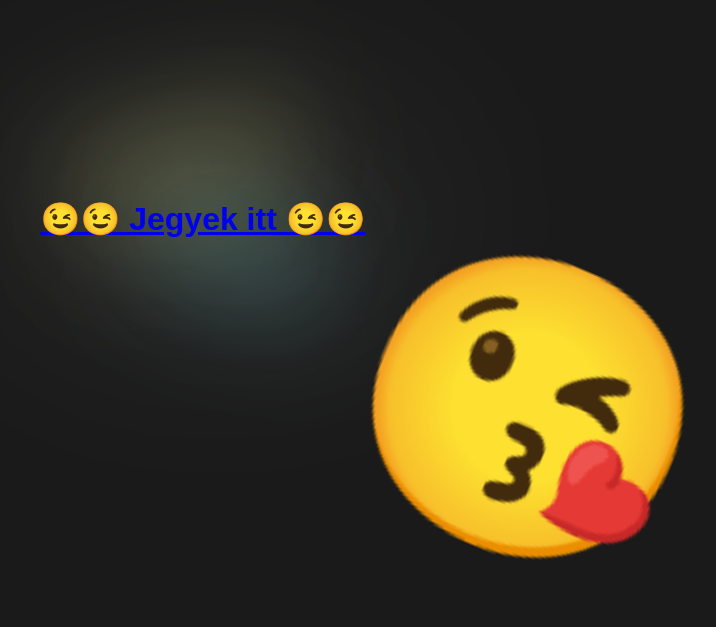
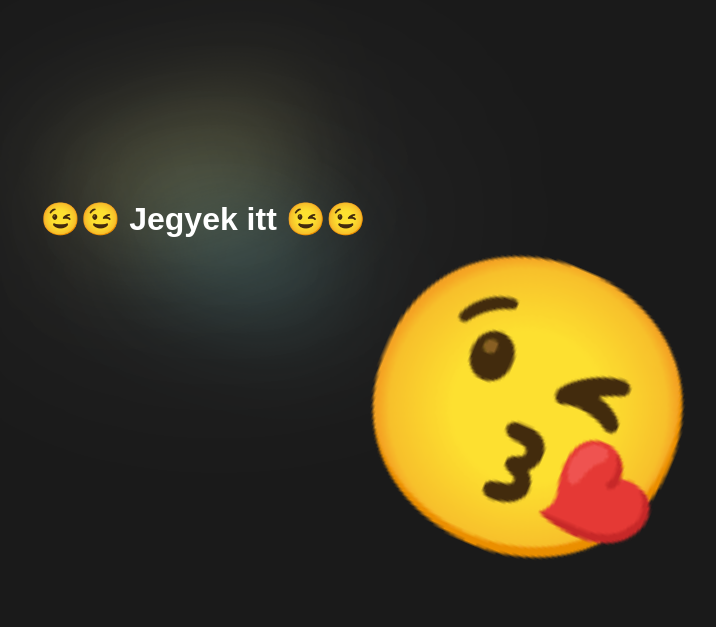
Before and after one commit to rolaca11/sfb-concert-countdown, a plain HTML site: page index.html in a window 1280 px wide. Shown: the part 189-816 px from the top of the page, without its empty margins (437-1153 px from the left). Drawn offline with Linux system fonts and the light colour scheme.

Commit message:
Fix link

```diff
--- a/index.html
+++ b/index.html
@@ -3,7 +3,6 @@
 <head>
     <meta charset="UTF-8">
     <meta name="viewport" content="width=device-width, initial-scale=1.0">
-    <!--<meta http-equiv="refresh" content="0; url=http://localhost:8080">-->
     <title>Countdown to April 1st</title>
     <style>
         html {
@@ -65,6 +64,21 @@
             font-size: 18rem;
             transform: rotate(23deg);
         }
+
+        /* --- Added/Modified Styles for the link --- */
+        h1 a, h1 a:visited { /* Target the link inside h1, including visited state */
+            color: white;         /* Make the link text white like the rest */
+            text-decoration: none; /* Remove the underline */
+            transition: color 0.3s ease, text-decoration 0.3s ease; /* Optional: smooth transition for hover */
+        }
+
+        h1 a:hover { /* Optional: Style for when the mouse hovers over the link */
+            color: #eee; /* Slightly lighter grey on hover */
+            text-decoration: underline; /* Add underline back on hover for clarity */
+        }
+        /* --- End of Added/Modified Styles --- */
+
+
         @media only screen and (max-width: 600px) {
             .white-glow {
                 width: 80vw;
```
